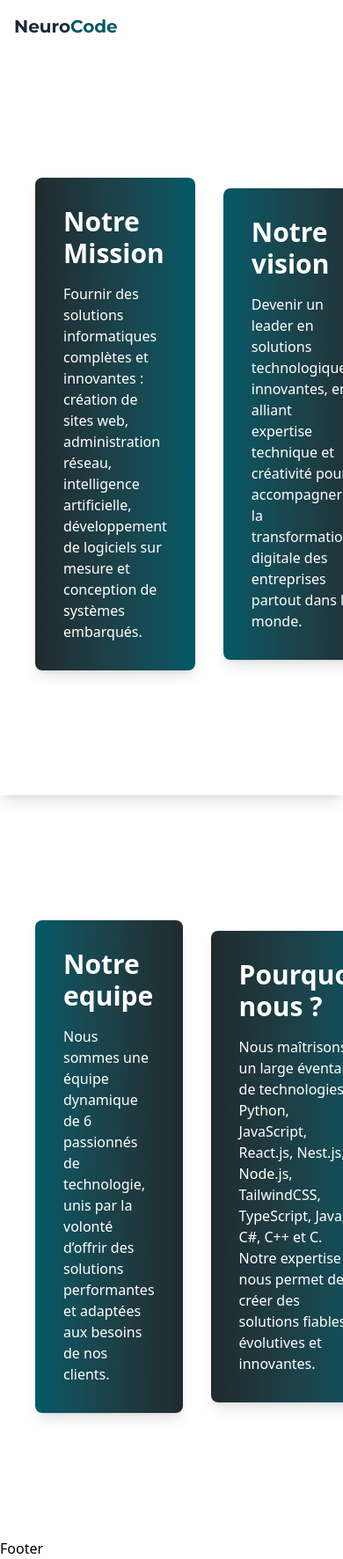
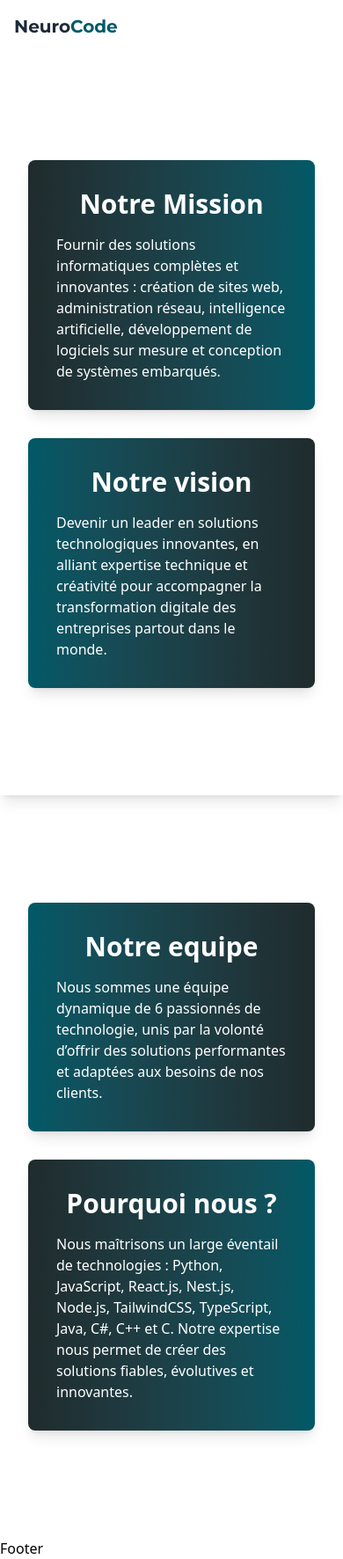
Before and after one commit to Hasina001/NeuroCode, a React (Vite) app in the folder web/: page /a_propos in a window 390 px wide. Shown: the whole page at 88% size. Built offline with nearby package versions, Linux system fonts and the light colour scheme.

Commit message:
responcivité

```diff
--- a/web/src/pages/miniPages/Apropos.jsx
+++ b/web/src/pages/miniPages/Apropos.jsx
@@ -4,7 +4,7 @@ const Apropos = () => {
   return (
     <div className="overflow-x-hidden">
       {/* Premier bloc */}
-      <section className="min-h-screen flex justify-between items-center text-white px-6 shadow-lg">
+      <section className="min-h-screen flex flex-col md:flex-row justify-center md:justify-between items-center text-white px-4 md:px-6 py-8 space-y-6 md:space-y-0 shadow-lg">
 
         {/* Mission */}
         <motion.div
@@ -12,7 +12,7 @@ const Apropos = () => {
           whileInView={{ x: 0, opacity: 1 }}
           transition={{ duration: 0.8 }}
           viewport={{ once: false }}
-          className="p-8 m-4 rounded-lg shadow-lg max-w-3xl bg-gradient-to-r from-[#202B2D] to-[#015967]"
+          className=" p-8 m-4 rounded-lg shadow-lg max-w-3xl bg-gradient-to-r from-[#202B2D] to-[#015967]"
         >
           <h2 className="flex justify-center text-3xl font-bold mb-4">Notre Mission</h2>
           <p>
@@ -41,7 +41,7 @@ const Apropos = () => {
       </section>
 
       {/* Second bloc */}
-      <section className="min-h-screen flex justify-between items-center text-white px-6 shadow-lg">
+      <section className="min-h-screen flex flex-col md:flex-row justify-center md:justify-between items-center text-white px-4 md:px-6 py-8 space-y-6 md:space-y-0">
 
         {/* Presentation de l'equipe */}
         <motion.div
```
